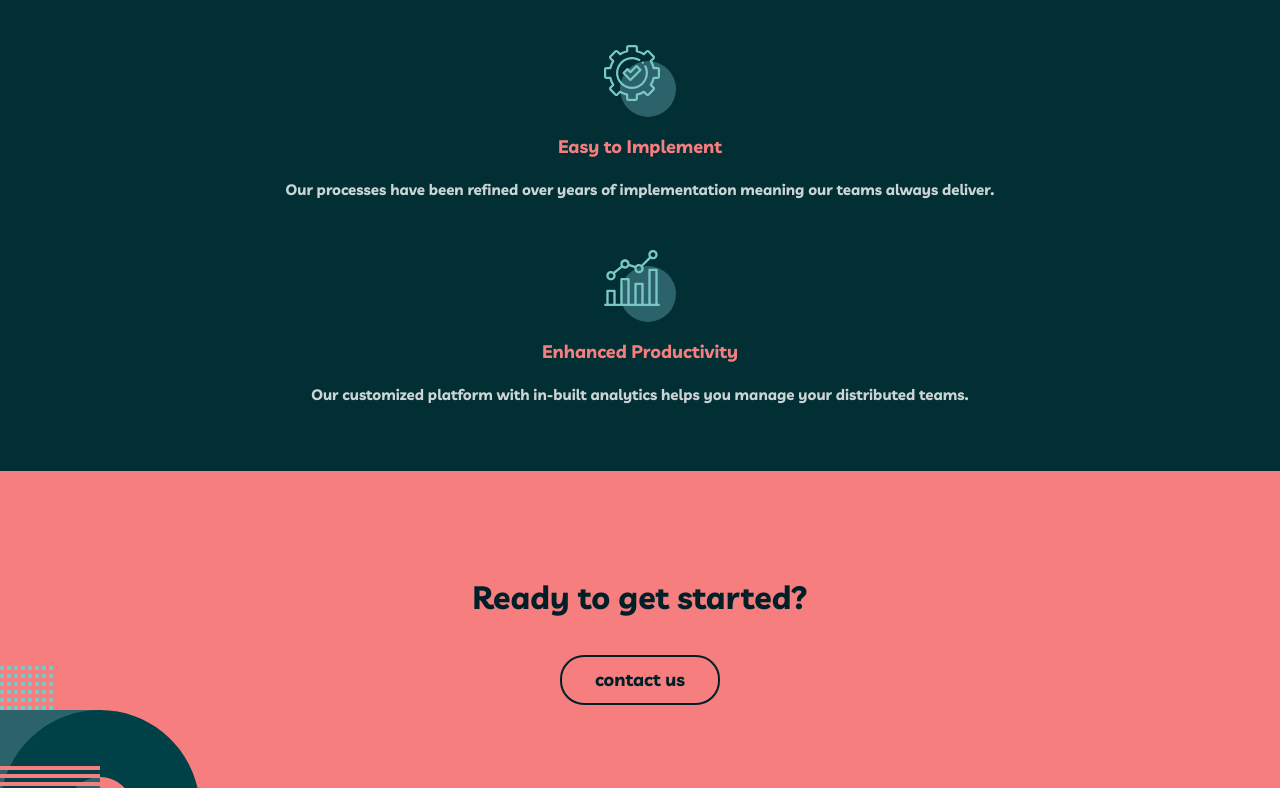
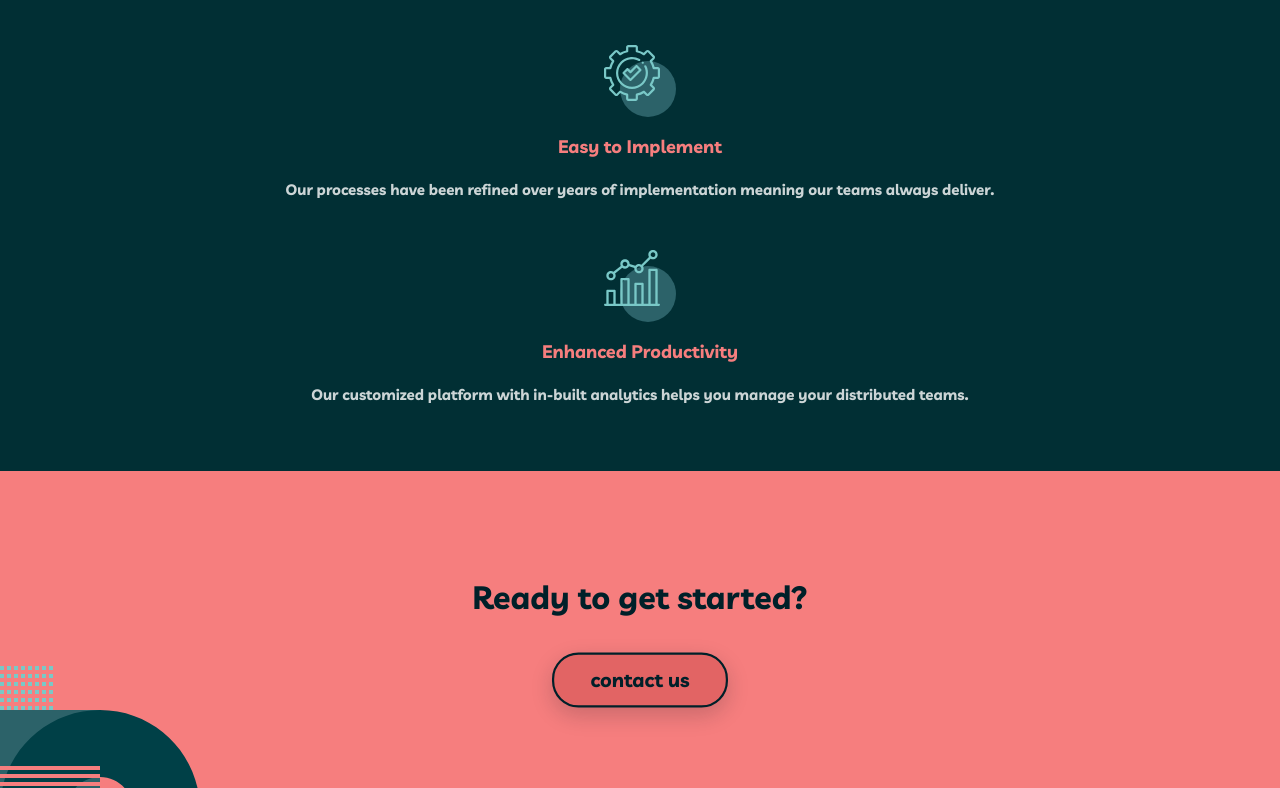
Before and after one commit to daniel-fomkin/kompiuterastu-repository, a plain HTML site: page index.html in a window 1280 px wide. In both pictures the pointer is over the button "contact us". Shown: the part 476-1264 px from the top of the page. Drawn offline with Linux system fonts and the light colour scheme.

Commit message:
Fix bug Task/SCRUM-19

```diff
--- a/CSS/style.css
+++ b/CSS/style.css
@@ -48,6 +48,13 @@
     border: 2px solid var(--bg-darkest);
     padding: 9px 33px;
     background-color: var(--accent-coral);
+    transition: 0.7s;
+}
+.contact__button:hover{
+    background-color: rgb(226, 100, 100);
+    box-shadow: 0 7px 20px rgba(26, 26, 36, 0.2);
+    transform: scale(1.1);
+    cursor: pointer;
 }
 .contact__img{
     position: absolute;
```
Also changed, not shown: PAGES/about.html (+1 -1 lines).
